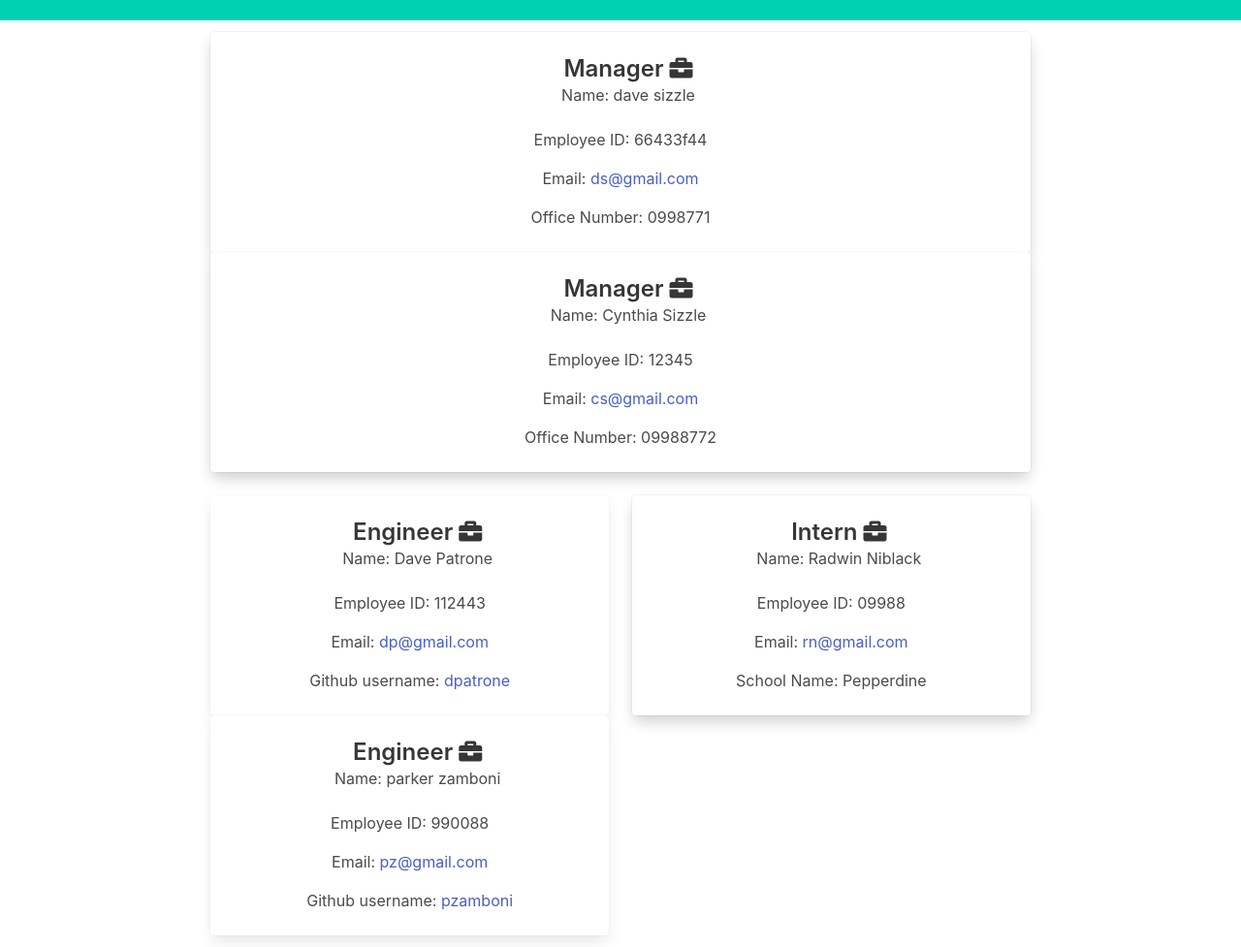
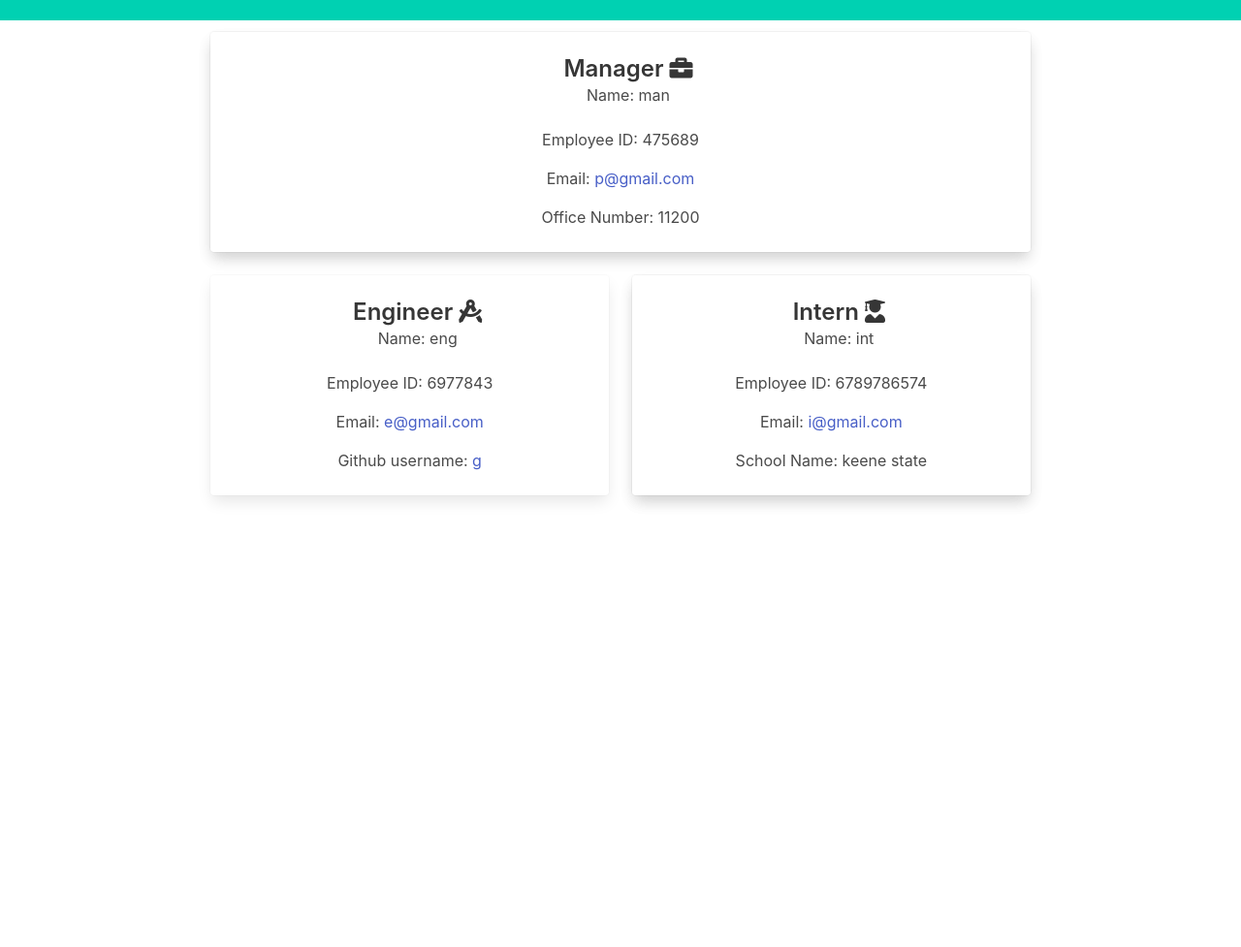
Before and after one commit to pfdemarco/Team-Profile-Generator, a website: page main.html in a window 1280 px wide. Shown: the part 63-1040 px from the top of the page at 97% size. After the commit the page ends 800 px from the top, so only its background shows below. Drawn offline with nearby package versions, Linux system fonts and the light colour scheme.

Commit message:
new icons

```diff
--- a/index.js
+++ b/index.js
@@ -232,7 +232,7 @@ function createEngineerCard(engineer) {
       <div class="media-left">
       </div>
       <div class="media-content">
-        <p class="title is-4">Engineer <i class="fas fa-briefcase"></i></p>
+        <p class="title is-4">Engineer <i class="fas fa-drafting-compass"></i></p>
         <p class="subtitle is-6">Name: ${engineer.name}</p>
       </div>
     </div>
@@ -262,7 +262,7 @@ function createInternCard(intern) {
       <div class="media-left">
       </div>
       <div class="media-content">
-        <p class="title is-4">Intern <i class="fas fa-briefcase"></i></p>
+        <p class="title is-4">Intern <i class="fas fa-user-graduate"></i></p>
         <p class="subtitle is-6">Name: ${intern.name}</p>
       </div>
     </div>
--- a/main.html
+++ b/main.html
@@ -32,32 +32,14 @@
       </div>
       <div class="media-content">
         <p class="title is-4">Manager <i class="fas fa-briefcase"></i></p>
-        <p class="subtitle is-6">Name: dave sizzle</p>
+        <p class="subtitle is-6">Name: man</p>
       </div>
     </div>
 
     <div class="content">
-      <p>Employee ID: 66433f44</p>
-      <p>Email: <a target="_blank" href="mailto:ds@gmail.com">ds@gmail.com</a></p>
-      <p>Office Number: 0998771</p>
-    </div>
-  </div>
-  </div><div class="card is-one-third has-text-centered ">
-
-  <div class="card-content">
-    <div class="media">
-      <div class="media-left">
-      </div>
-      <div class="media-content">
-        <p class="title is-4">Manager <i class="fas fa-briefcase"></i></p>
-        <p class="subtitle is-6">Name: Cynthia Sizzle</p>
-      </div>
-    </div>
-
-    <div class="content">
-      <p>Employee ID: 12345</p>
-      <p>Email: <a target="_blank" href="mailto:cs@gmail.com">cs@gmail.com</a></p>
-      <p>Office Number: 09988772</p>
+      <p>Employee ID: 475689</p>
+      <p>Email: <a target="_blank" href="mailto:p@gmail.com">p@gmail.com</a></p>
+      <p>Office Number: 11200</p>
     </div>
   </div>
   </div>
@@ -74,33 +56,15 @@
       <div class="media-left">
       </div>
       <div class="media-content">
-        <p class="title is-4">Engineer <i class="fas fa-briefcase"></i></p>
-        <p class="subtitle is-6">Name: Dave Patrone</p>
+        <p class="title is-4">Engineer <i class="fas fa-drafting-compass"></i></p>
+        <p class="subtitle is-6">Name: eng</p>
       </div>
     </div>
 
     <div class="content">
-      <p>Employee ID: 112443</p>
-      <p>Email: <a target="_blank" href="mailto:dp@gmail.com">dp@gmail.com</a></p>
-      <p>Github username: <a target="_blank" href="https://github.com/dpatrone">dpatrone</a></p>
-    </div>
-  </div>
-  </div><div class="card is-one-third has-text-centered ">
-
-  <div class="card-content">
-    <div class="media">
-      <div class="media-left">
-      </div>
-      <div class="media-content">
-        <p class="title is-4">Engineer <i class="fas fa-briefcase"></i></p>
-        <p class="subtitle is-6">Name: parker zamboni</p>
-      </div>
-    </div>
-
-    <div class="content">
-      <p>Employee ID: 990088</p>
-      <p>Email: <a target="_blank" href="mailto:pz@gmail.com">pz@gmail.com</a></p>
-      <p>Github username: <a target="_blank" href="https://github.com/pzamboni">pzamboni</a></p>
+      <p>Employee ID: 6977843</p>
+      <p>Email: <a target="_blank" href="mailto:e@gmail.com">e@gmail.com</a></p>
+      <p>Github username: <a target="_blank" href="https://github.com/g">g</a></p>
     </div>
   </div>
   </div>
@@ -116,15 +80,15 @@
       <div class="media-left">
       </div>
       <div class="media-content">
-        <p class="title is-4">Intern <i class="fas fa-briefcase"></i></p>
-        <p class="subtitle is-6">Name: Radwin Niblack</p>
+        <p class="title is-4">Intern <i class="fas fa-user-graduate"></i></p>
+        <p class="subtitle is-6">Name: int</p>
       </div>
     </div>
 
     <div class="content">
-      <p>Employee ID: 09988</p>
-      <p>Email: <a target="_blank" href="mailto:rn@gmail.com">rn@gmail.com</a></p>
-      <p>School Name: Pepperdine</p>
+      <p>Employee ID: 6789786574</p>
+      <p>Email: <a target="_blank" href="mailto:i@gmail.com">i@gmail.com</a></p>
+      <p>School Name: keene state</p>
     </div>
   </div>
   </div>
```
